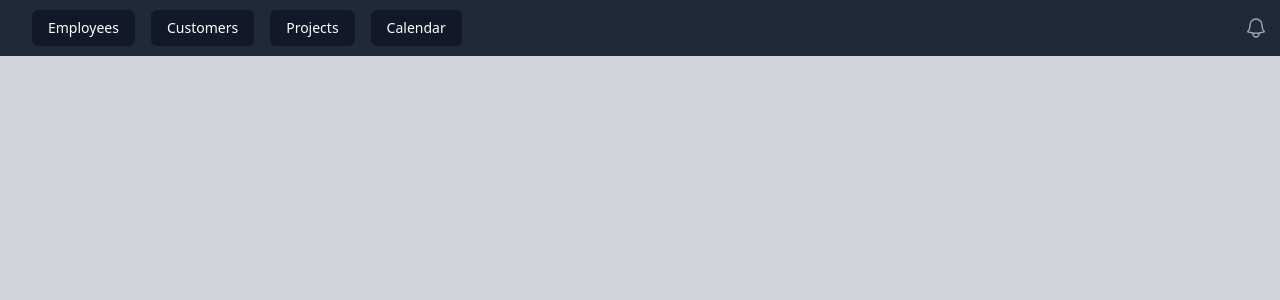
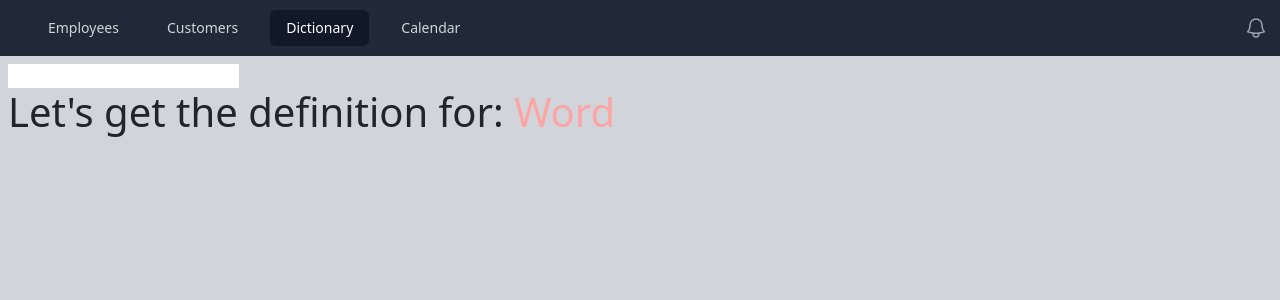
Before and after one commit to j-chaney3/react, a React (Create React App) app: page /Dictionary in a window 1280 px wide. Shown: the top 300 px of the page. Built offline with nearby package versions, Linux system fonts and the light colour scheme; the HTML template or start-up script is replaced by a standard one.

Commit message:
useEffect Hook

```diff
--- a/src/App.js
+++ b/src/App.js
@@ -7,6 +7,7 @@ import EditEmployee from './components/EditEmployee';
 import Header from './components/Header';
 import Employees from './pages/Employees';
 import Customers from './pages/Customers';
+import Dictionary from './components/Dictionary';
 import { BrowserRouter, Routes, Route } from 'react-router-dom';
 
 const App = () => {
@@ -16,6 +17,7 @@ const App = () => {
 				<Routes>
 					<Route path="/Employees" element={<Employees />} />
 					<Route path="/Customers" element={<Customers />} />
+					<Route path="/Dictionary" element={<Dictionary />} />
 				</Routes>
 			</Header>
 		</BrowserRouter>
--- /dev/null
+++ b/src/components/Dictionary.js
@@ -0,0 +1,28 @@
+import { useState, useEffect } from 'react';
+
+const Dictionary = () => {
+	const [word, setWord] = useState('Word');
+
+    //use effect updates after state updates, limit what state useEffect cares aobut with dependency array. Define after state. No hoisting?
+	useEffect(() => {
+		console.log('state updated: ', word);
+	},[word]);
+
+	return (
+		<>
+			<input
+				type="text"
+				onChange={(e) => {
+					setWord(e.target.value);
+
+				}}
+			/>
+			<h1 className="text-red">
+				Let's get the definition for:{' '}
+				<span className="text-red-300">{word}</span>{' '}
+			</h1>
+		</>
+	);
+};
+
+export default Dictionary;
--- a/src/components/Header.js
+++ b/src/components/Header.js
@@ -6,7 +6,7 @@ import { NavLink } from 'react-router-dom';
 const navigation = [
 	{ name: 'Employees', href: '/Employees' },
 	{ name: 'Customers', href: '/Customers' },
-	{ name: 'Projects', href: '/other' },
+	{ name: 'Dictionary', href: '/Dictionary' },
 	{ name: 'Calendar', href: 'other2' },
 ];
 
@@ -53,7 +53,7 @@ export default function Header(props) {
 													}) => {
 														return (
 															'rounded-md px-3 py-2 text-sm font-medium no-underline ' +
-															(isActive
+															(!isActive
 																? 'no-underline text-gray-300 hover:bg-gray-700 hover:text-white'
 																: ' no-underline bg-gray-900 text-white')
 														);
```
